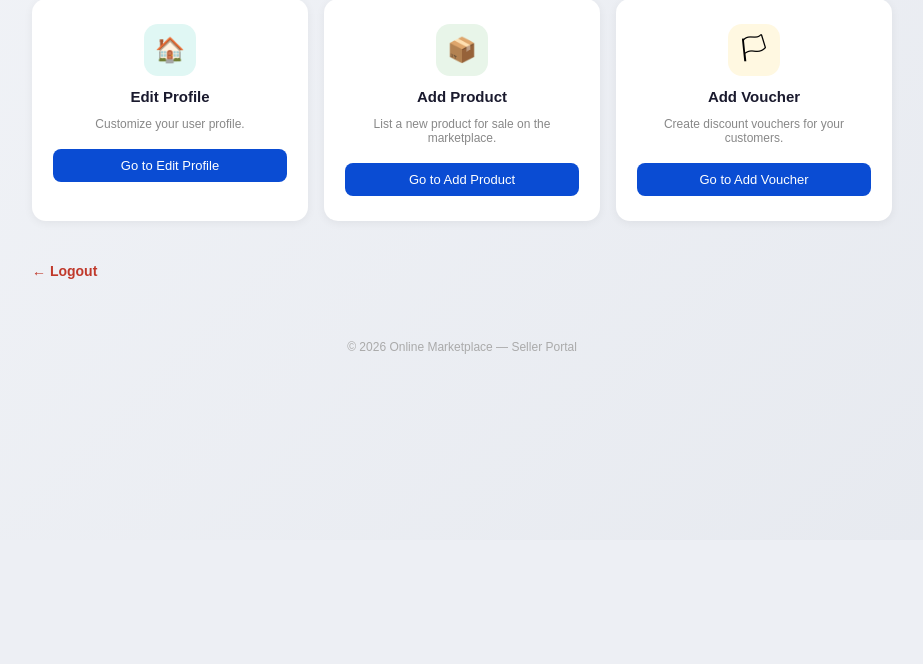
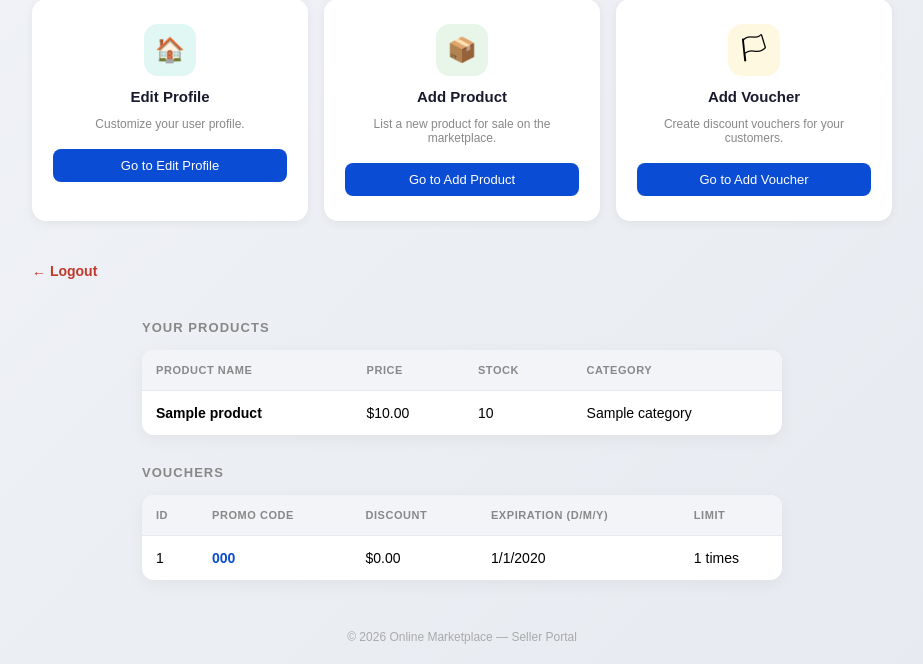
Before and after one commit to Ricksmer/OnlineMarketplace, a PHP site: page /users/seller/seller-interface.php in a window 1280 px wide. Shown: the part 260-924 px from the top of the page, without its empty margins (178-1101 px from the left). Before the commit the page ends 614 px from the top, so only its background shows below. Run offline with PHP 8.4, Linux system fonts and the light colour scheme; the visitor is signed in with stand-in values (Sample User, id 1); tables that the repository leaves empty hold one stand-in row (values such as "Sample post").

Commit message:
Cleaned seller interface UI and fixed routing. Also implemented display record for seller: Products and vouchers listed [Ninil]

```diff
--- a/users/seller/seller-interface.php
+++ b/users/seller/seller-interface.php
@@ -1,9 +1,15 @@
 <?php
     session_start();
     if (!isset($_SESSION['userId'])) {
-        header("Location: /OnlineMarketplace/login.php");
+        header("Location: ../../login.php");
         exit();
     }
+
+    $con = mysqli_connect("127.0.0.1", "root", "", "online_marketplace") or die("Error in connection.");
+    $userId = $_SESSION['userId'];
+
+    $products = mysqli_query($con, "SELECT p.*, c.CategoryName FROM product p LEFT JOIN category c ON p.CategoryID = c.CategoryID WHERE p.SellerID = $userId");
+    $vouchers = mysqli_query($con, "SELECT VoucherID, Code, DiscountAmount, ExpirationDay, ExpirationMonth, ExpirationYear, UsageLimit FROM Voucher");
 ?>
 
 <!DOCTYPE html>
@@ -69,9 +75,86 @@
 
     </div>
 
+    <p class="section-title" style="justify-self: center; width: 50vw;">Your Products</p>
+    <table class="records-table">
+        <thead>
+            <tr><th>Product Name</th><th>Price</th><th>Stock</th><th>Category</th></tr>
+        </thead>
+        <tbody>
+            <?php if(mysqli_num_rows($products) > 0): ?>
+                <?php while($row = mysqli_fetch_assoc($products)): ?>
+                    <tr>
+                        <td><strong><?php echo htmlspecialchars($row['ProductName']); ?></strong></td>
+                        <td>$<?php echo number_format($row['Price'], 2); ?></td>
+                        <td><?php echo $row['StockQuantity']; ?></td>
+                        <td><?php echo htmlspecialchars($row['CategoryName'] ?? 'Uncategorized'); ?></td>
+                    </tr>
+                <?php endwhile; ?>
+            <?php else: ?>
+                <tr><td colspan="4" style="text-align:center; color:#888;">No products listed yet.</td></tr>
+            <?php endif; ?>
+        </tbody>
+    </table>
+
+   <p class="section-title" style="justify-self: center; width: 50vw;">Vouchers</p>
+    <table class="records-table">
+        <thead>
+            <tr>
+                <th>ID</th>
+                <th>Promo Code</th>
+                <th>Discount</th>
+                <th>Expiration (D/M/Y)</th>
+                <th>Limit</th>
+            </tr>
+        </thead>
+        <tbody>
+            <?php if(mysqli_num_rows($vouchers) > 0): ?>
+                <?php while($row = mysqli_fetch_assoc($vouchers)): ?>
+                    <tr>
+                        <td><?php echo $row['VoucherID']; ?></td>
+                        <td style="font-weight: bold; color: #0a4cd3;"><?php echo htmlspecialchars($row['Code']); ?></td>
+                        <td>$<?php echo number_format($row['DiscountAmount'], 2); ?></td>
+                        <td><?php echo $row['ExpirationDay']."/".$row['ExpirationMonth']."/".$row['ExpirationYear']; ?></td>
+                        <td><?php echo $row['UsageLimit']; ?> times</td>
+                    </tr>
+                <?php endwhile; ?>
+            <?php else: ?>
+                <tr><td colspan="5" style="text-align:center; color:#888;">No active vouchers found.</td></tr>
+            <?php endif; ?>
+        </tbody>
+    </table>
+
     <div class="page-footer">
         &copy; <?php echo date('Y'); ?> Online Marketplace &mdash; Seller Portal
     </div>
 
 </body>
 </html>
+
+<style>
+    .records-table {
+            justify-self: center;
+            width: 50vw;
+            border-collapse: collapse;
+            margin-top: 15px;
+            margin-bottom: 30px;
+            background: white;
+            border-radius: 12px;
+            overflow: hidden;
+            box-shadow: 0 4px 16px rgba(0,0,0,0.05);
+        }
+        .records-table th, .records-table td {
+            padding: 14px;
+            border-bottom: 1px solid #e6e9ef;
+            text-align: left;
+            font-size: 14px;
+        }
+        .records-table th {
+            background: #f2f4f8;
+            color: #888;
+            font-size: 11px;
+            text-transform: uppercase;
+            letter-spacing: 0.05em;
+        }
+        .records-table tr:last-child td { border-bottom: none; }
+</style>
```
Lines whose indentation alone changed are shown as unchanged.
